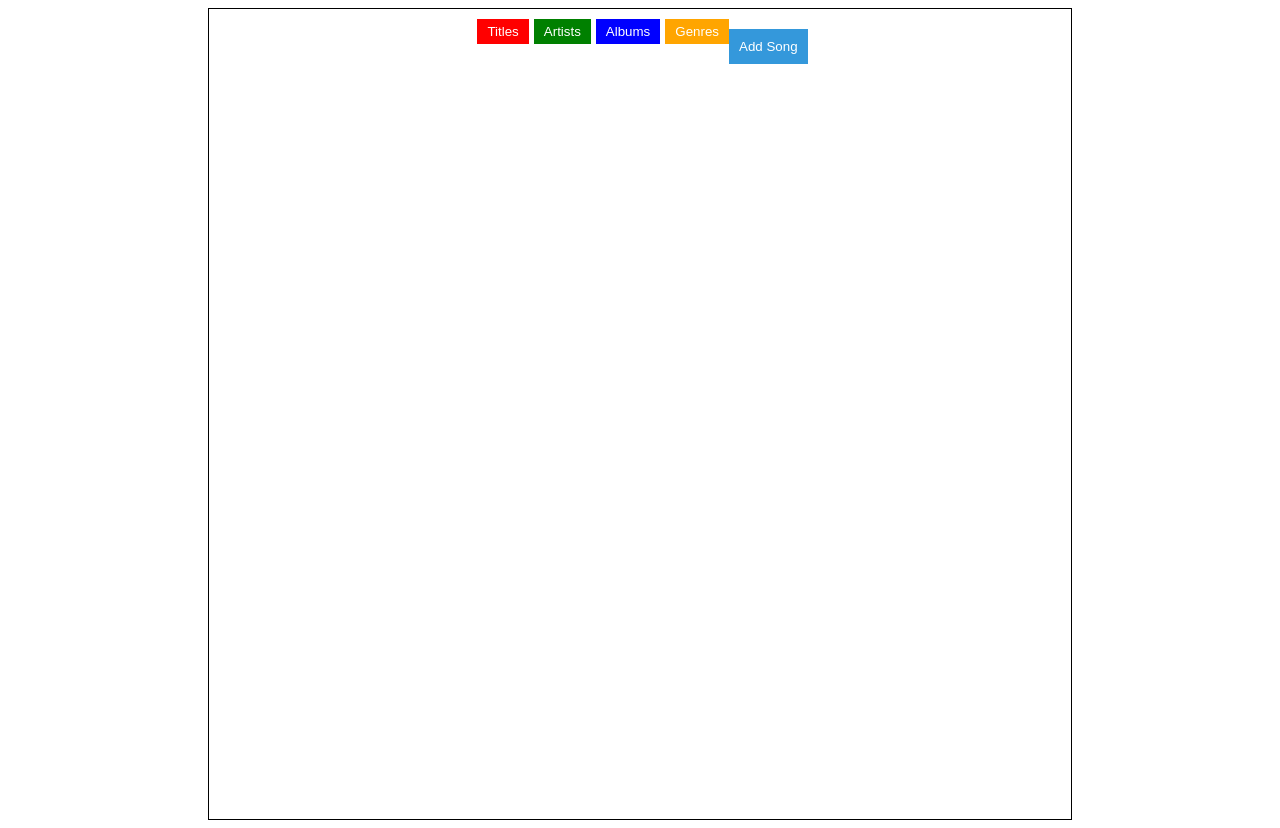
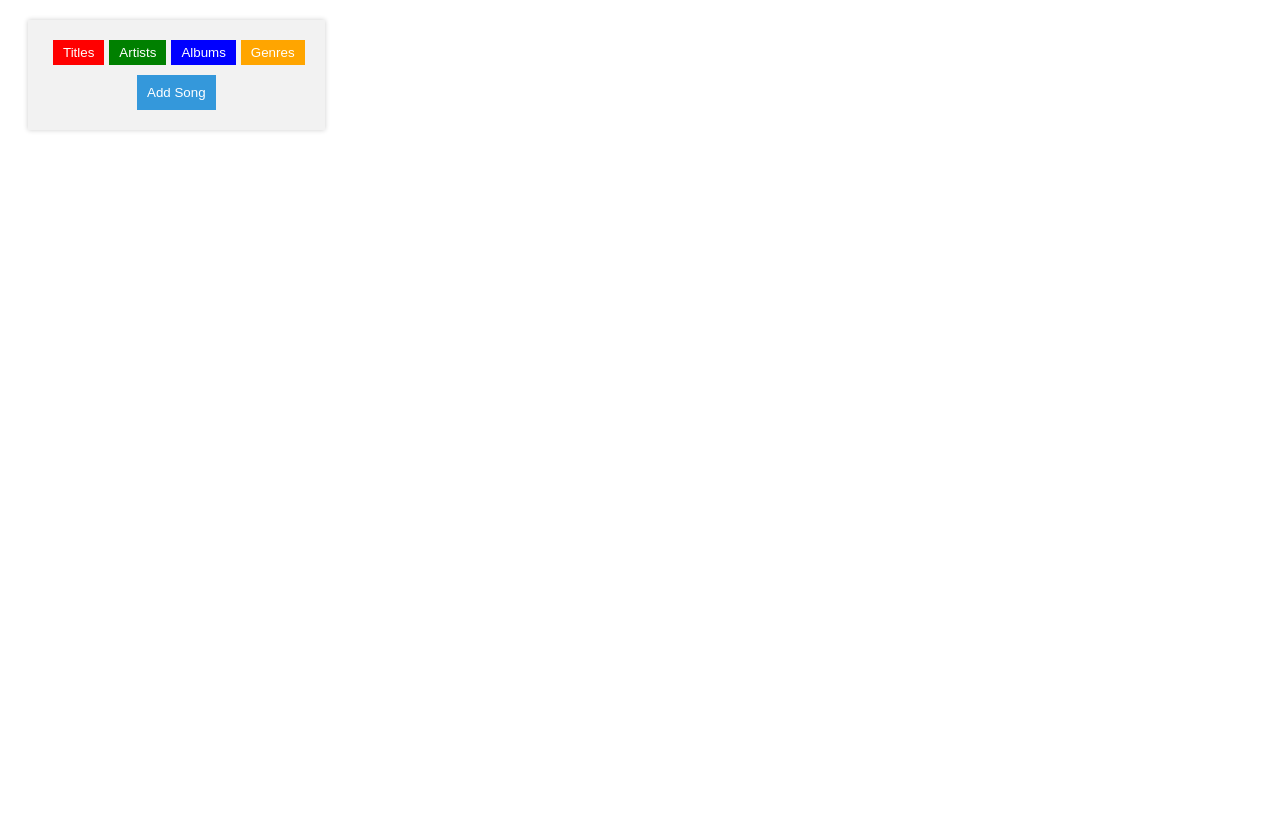
Before and after one commit to debreroha/Music-Player, a React (Create React App) app in the folder frontend/: page / in a window 1280 px wide. After the commit the page ends 800 px from the top, so only its background shows below. Built offline with nearby package versions, Linux system fonts and the light colour scheme.

Commit message:
finishing add song component

```diff
--- a/frontend/src/App.tsx
+++ b/frontend/src/App.tsx
@@ -5,21 +5,20 @@ import AddSong from './components/AddSong';
 
 const Container = styled.div`
   display: flex;
-  padding-top: 10px;
-  margin-left:200px;
-  margin-right:200px;
+  flex-direction: column;
   justify-content: center;
-  align-items: flex-start;
-  border: 1px solid black;
-  // width: 50px;
-  height: 100vh;
+  align-items: center;
+  padding: 20px;
+  margin: 20px;
+  background-color: #f2f2f2;
+  box-shadow: 0 0 5px rgba(0, 0, 0, 0.2);
+  width: fit-content;
 `;
 
 const App = () => {
   return (
     <Container>
       <GetSong />
-      <br />
       <AddSong />
     </Container>
   );
```
